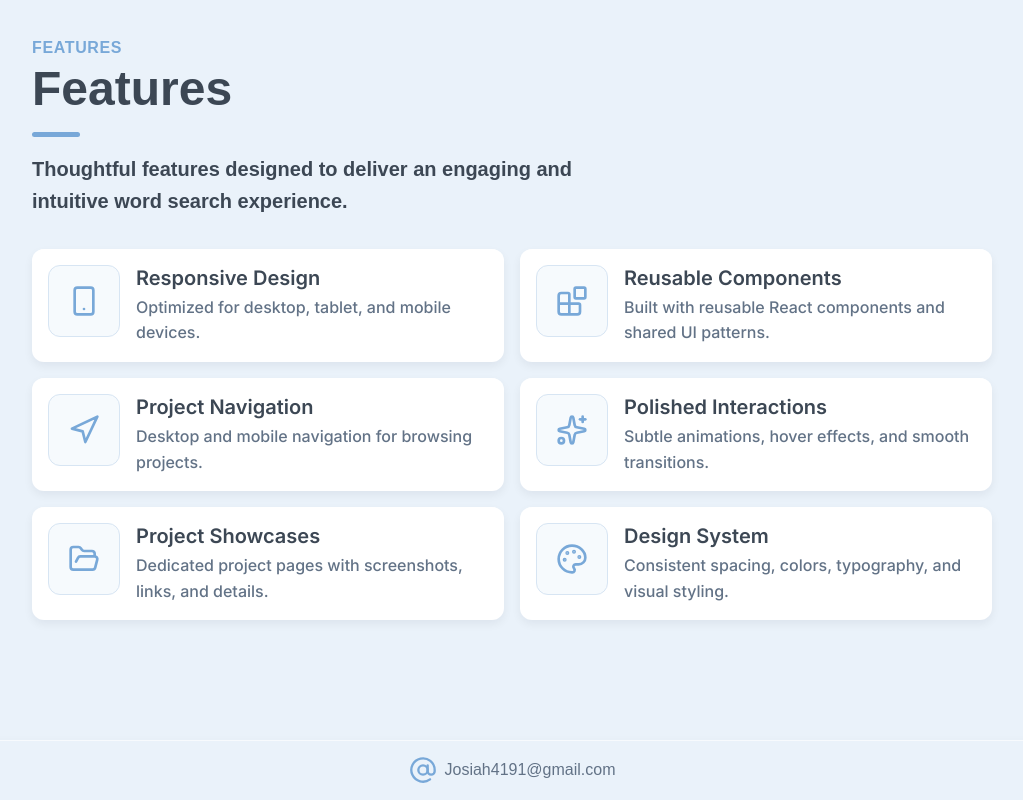
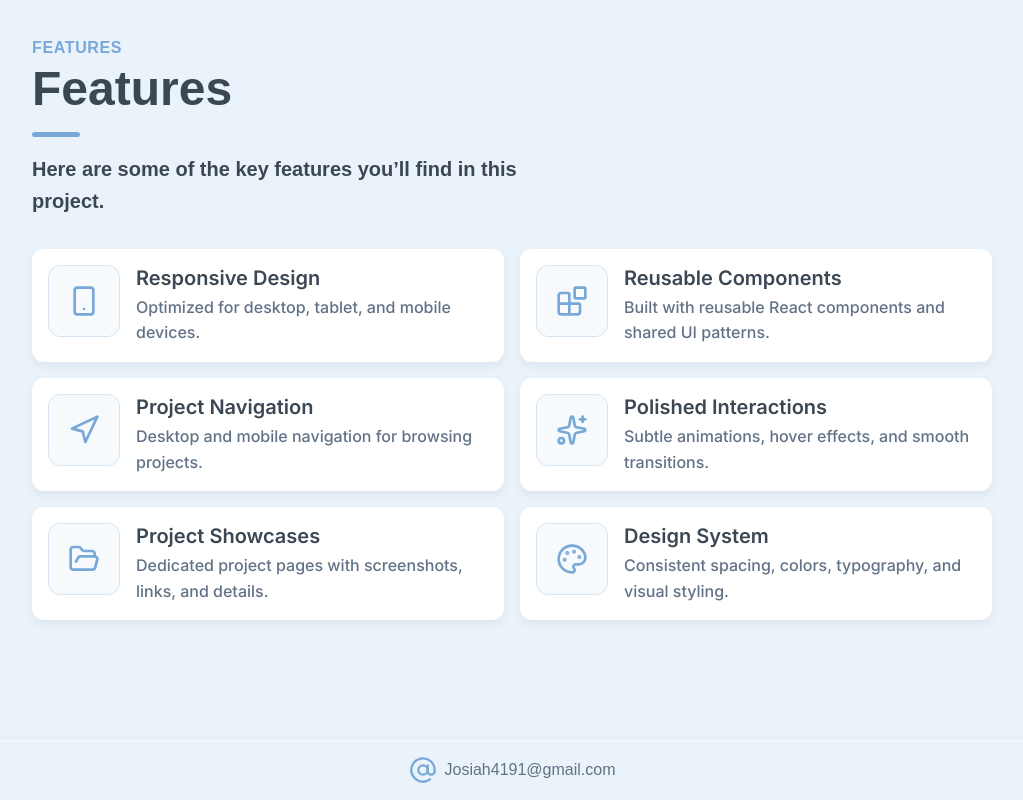
Before and after one commit to Josiah4191/portfolio-website, a React (Vite) app: page /projects/portfolio in a window 1280 px wide. Shown: the part 1865-2665 px from the top of the page, without its empty margins (128-1151 px from the left). Built offline with nearby package versions, Linux system fonts and the light colour scheme; no server answers; a web font is replaced by a local one.

Commit message:
Edit the features section lead text on project pages

```diff
--- a/src/features/portfolio/components/project-page/components/features/ProjectFeaturesSection.jsx
+++ b/src/features/portfolio/components/project-page/components/features/ProjectFeaturesSection.jsx
@@ -15,7 +15,7 @@ export default function ProjectFeaturesSection({features}) {
                             eyebrow={"FEATURES"}
                             title={"Features"}
                             titleId={"project-features"}
-                            description={"Thoughtful features designed to deliver an engaging and intuitive word search experience."}/>
+                            description={"Here are some of the key features you’ll find in this project."}/>
                     </div>
 
                     <div className="project-features-section-features-wrapper">
```
